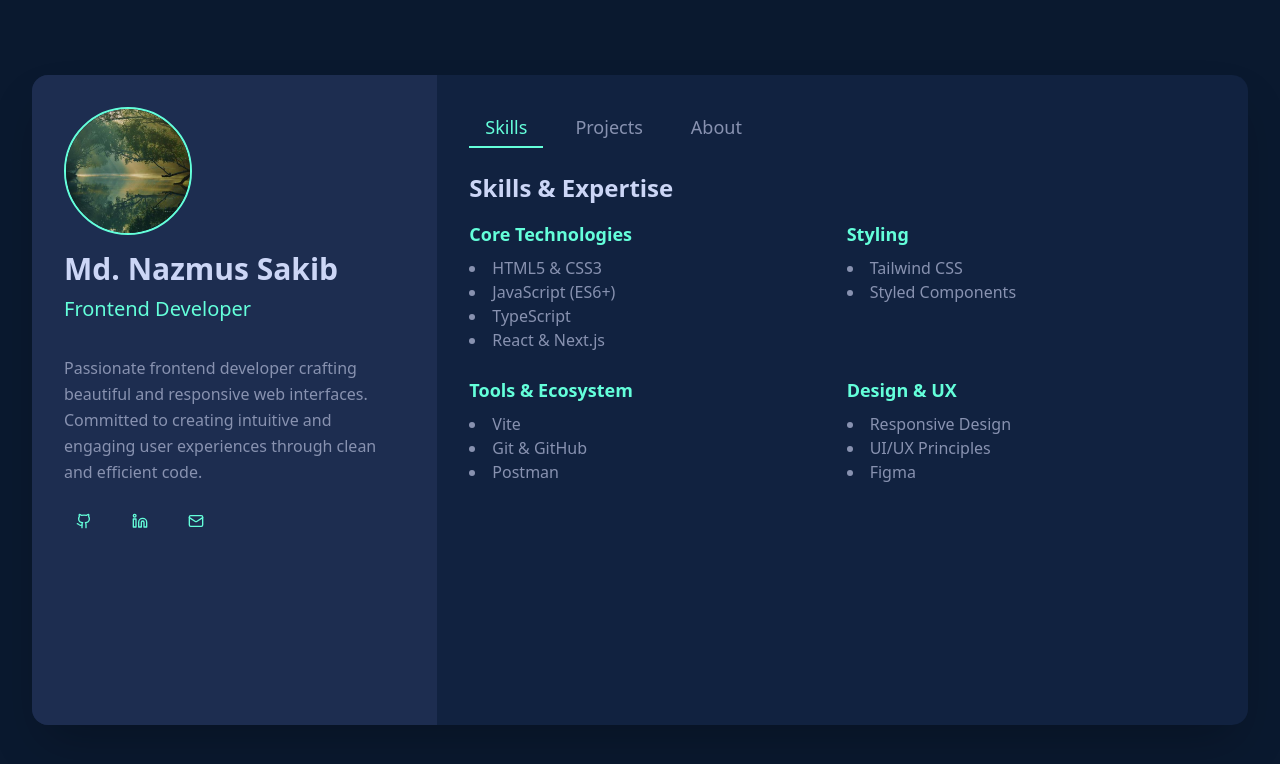
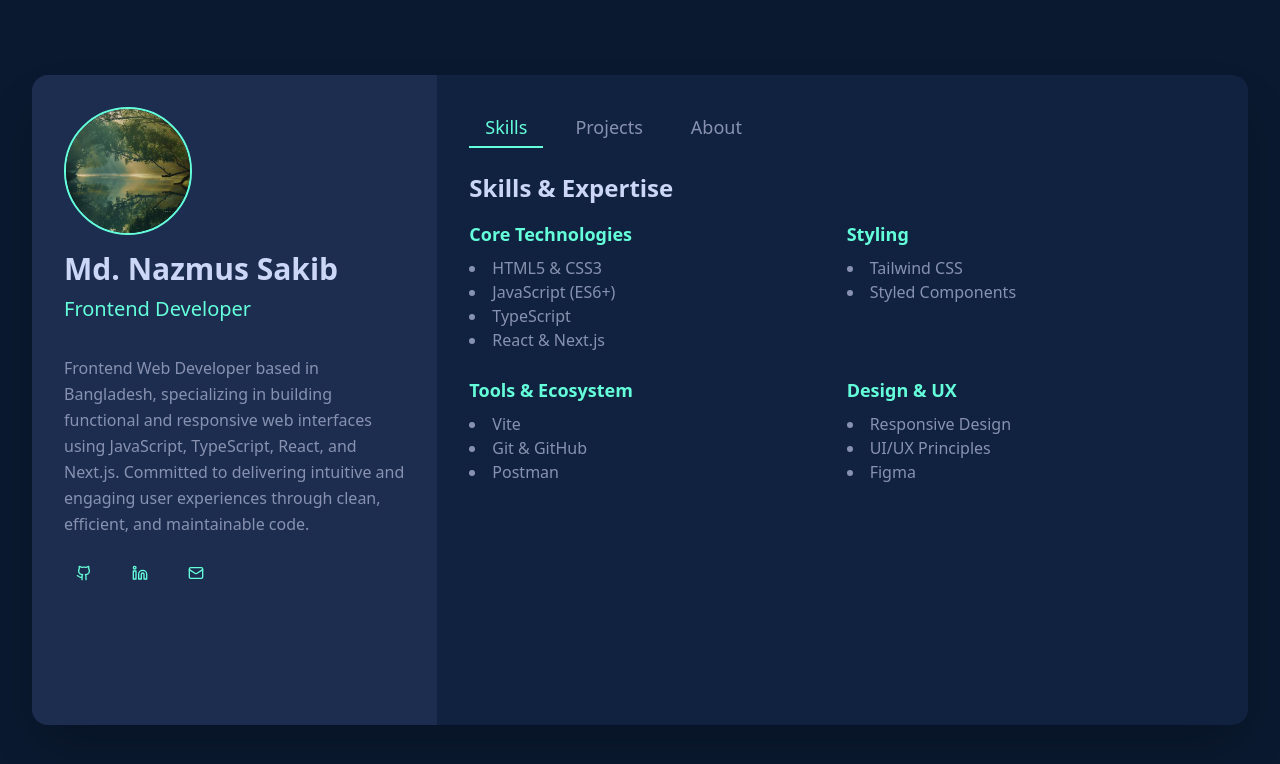
Before and after one commit to searchsakib/searchsakib.github.io, a Next.js app: page / in a window 1280 px wide. Shown: the top 764 px of the page. Built offline with nearby package versions, Linux system fonts and the light colour scheme.

Commit message:
Revise frontend developer description
Updated the description to highlight specialization in JavaScript, TypeScript, React, and Next.js.

```diff
--- a/src/app/page.tsx
+++ b/src/app/page.tsx
@@ -84,9 +84,7 @@ export default function Portfolio() {
           </div>
           <div data-aos="fade-up" className="space-y-4">
             <p className="text-base leading-relaxed">
-              Passionate frontend developer crafting beautiful and responsive
-              web interfaces. Committed to creating intuitive and engaging user
-              experiences through clean and efficient code.
+Frontend Web Developer based in Bangladesh, specializing in building functional and responsive web interfaces using JavaScript, TypeScript, React, and Next.js. Committed to delivering intuitive and engaging user experiences through clean, efficient, and maintainable code.
             </p>
             <div className="flex justify-center lg:justify-start space-x-4">
               <Link href="https://github.com/searchsakib" target="_blank">
```
